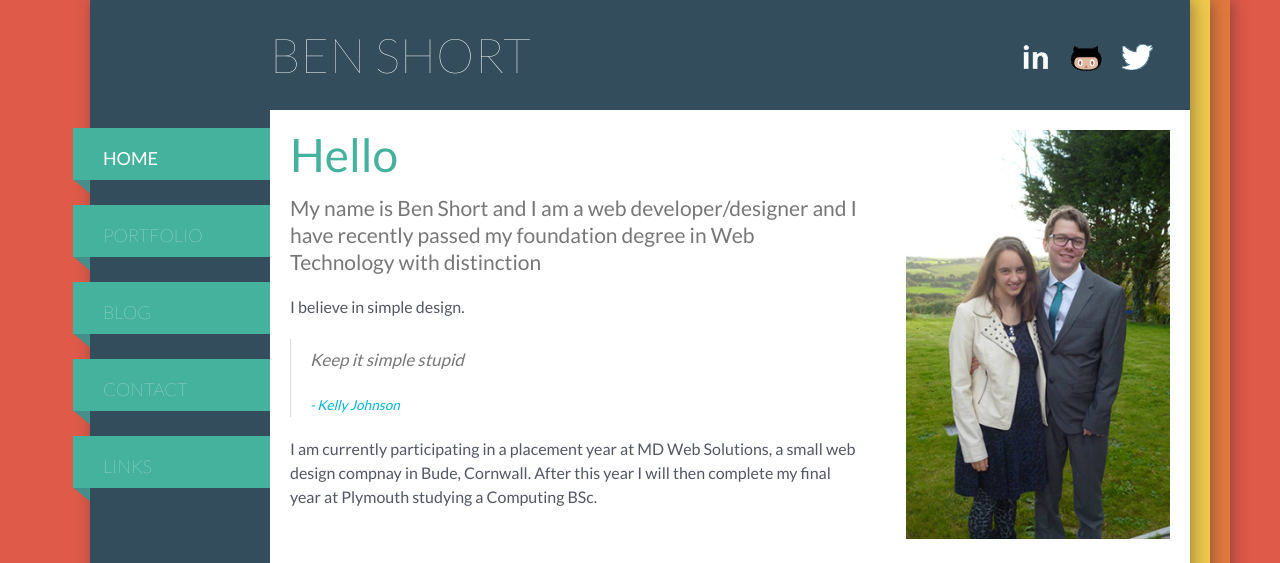
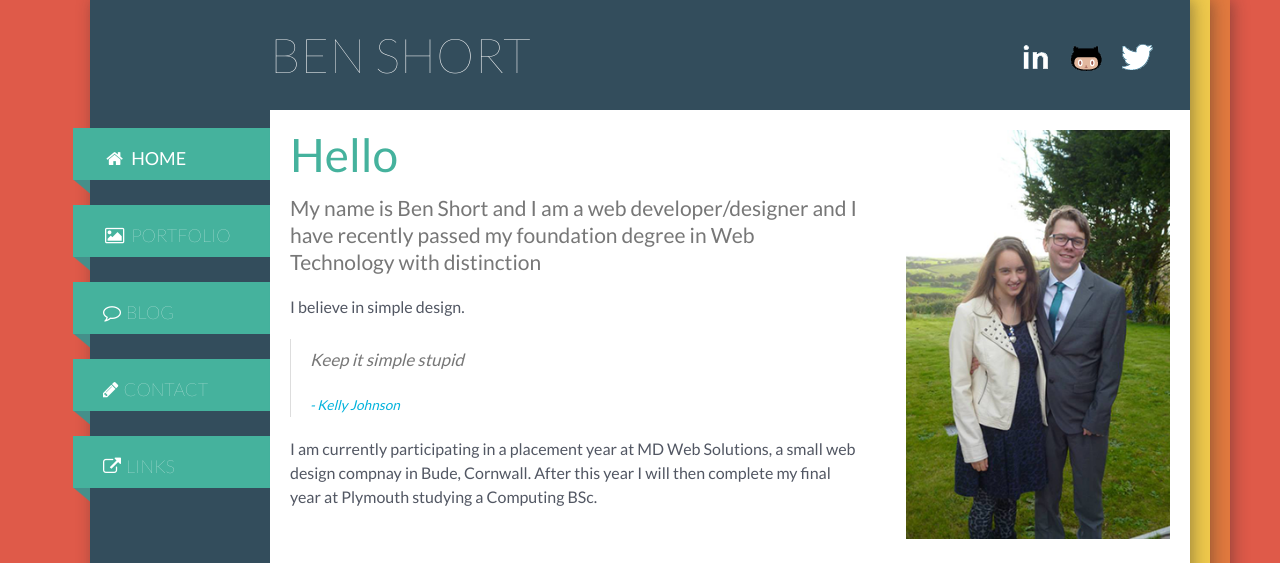
Before and after one commit to kensington133/kensington133.github.io, a Jekyll site: the page built from index.html, in a window 1280 px wide. Shown: the top 563 px of the page. Built offline with Jekyll 4.4.1, drawn with Linux system fonts in a browser that asks for light colours; nearby versions of some CDN libraries.

Commit message:
added icons

```diff
--- a/_includes/header.html
+++ b/_includes/header.html
@@ -5,6 +5,7 @@
 		<meta name="viewport" content="width=device-width" />
 		<link rel="stylesheet" href="/css/main.css">
 		<link href='http://fonts.googleapis.com/css?family=Lato:100,400,700' rel='stylesheet' type='text/css'>
+		<link href="//netdna.bootstrapcdn.com/font-awesome/4.0.3/css/font-awesome.css" rel="stylesheet">
 		<script src="//ajax.googleapis.com/ajax/libs/jquery/1.11.0/jquery.min.js"></script>
 		<script src="/js/main.js" type="text/javascript"></script>
 		<script src="/js/typeahead.js" type="text/javascript"></script>
@@ -17,19 +18,19 @@
 			<nav class="menu">
 				<ul class="menu_list">
 					<a class='menu_item selected' href="/">
-						<li><span class='menu_text'>Home</span></li>
+						<li><span class='menu_text'><i class='fa fa-home fa-fw'></i>Home</span></li>
 					</a>
 					<a class='menu_item' href="/portfolio/">
-						<li><span class='menu_text'>Portfolio</span></li>
+						<li><span class='menu_text'><i class="fa fa-picture-o fa-fw"></i>Portfolio</span></li>
 					</a>
 					<a class='menu_item' href="/blog/">
-						<li><span class='menu_text'>Blog</span></li>
+						<li><span class='menu_text'><i class="fa fa-comment-o"></i>Blog</span></li>
 					</a>
 					<a class='menu_item' href="/contact/">
-						<li><span class='menu_text'>Contact</span></li>
+						<li><span class='menu_text'><i class="fa fa-pencil"></i>Contact</span></li>
 					</a>
 					<a class='menu_item' href="/links/">
-						<li><span class='menu_text'>Links</span></li>
+						<li><span class='menu_text'><i class="fa fa-external-link"></i>Links</span></li>
 					</a>
 				</ul>
 			</nav>
--- a/blog/index.html
+++ b/blog/index.html
@@ -23,13 +23,15 @@ layout: post
 
 	<h3>Recent Posts</h3>
 	<ul class='list'>
-		{% for post in paginator.posts %}
+		{% for post in site.posts limit:10 %}
 			<li>
 				<a href="{{ post.url }}">{{ post.title }}</a>
 			</li>
 		{% endfor %}
 	</ul>
+	<p><a href="/posts/">View all Posts &raquo;</a></p>
+
 	<input type="text" id='search' placeholder='search posts' />
-	<a href="/posts/">View all Posts</a>
+
 
 </div>
--- a/css/main.css
+++ b/css/main.css
@@ -158,7 +158,10 @@ ul.list.no_bullets
 {
 	list-style: none;
 }
-
+i
+{
+	margin-right: 5px;
+}
 .clear
 {
 	clear: both;
@@ -257,6 +260,7 @@ ul.list.no_bullets
 .menu_item:hover
 {
 	text-decoration: underline;
+	color: #fff!important;
 }
 .menu_item.selected
 {
@@ -404,6 +408,10 @@ ul.list.no_bullets
 	{
 		width: 125px;
 	}
+	.menu i
+	{
+		display: none;
+	}
 	.content,
 	.footer,
 	.name
```
